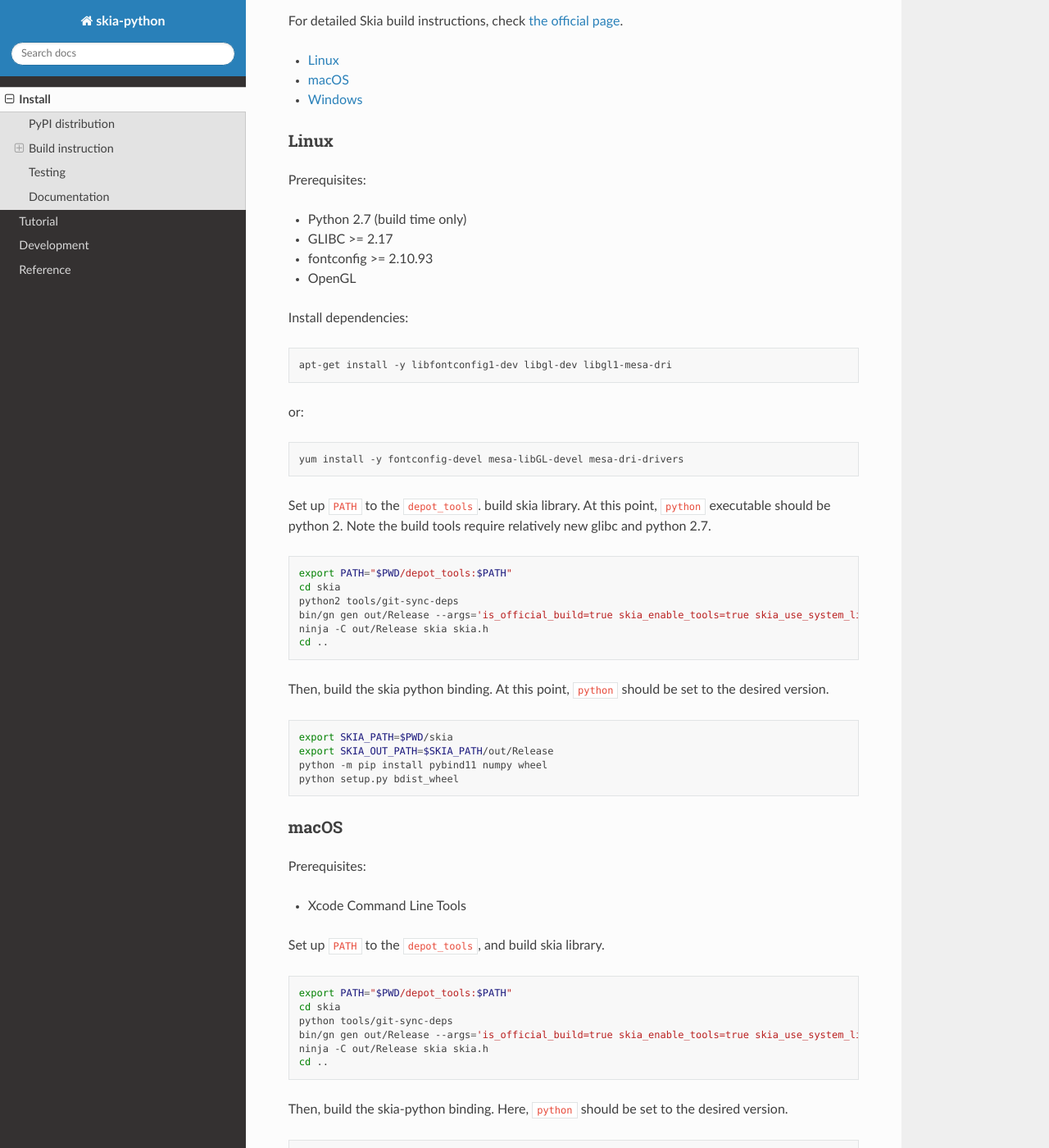
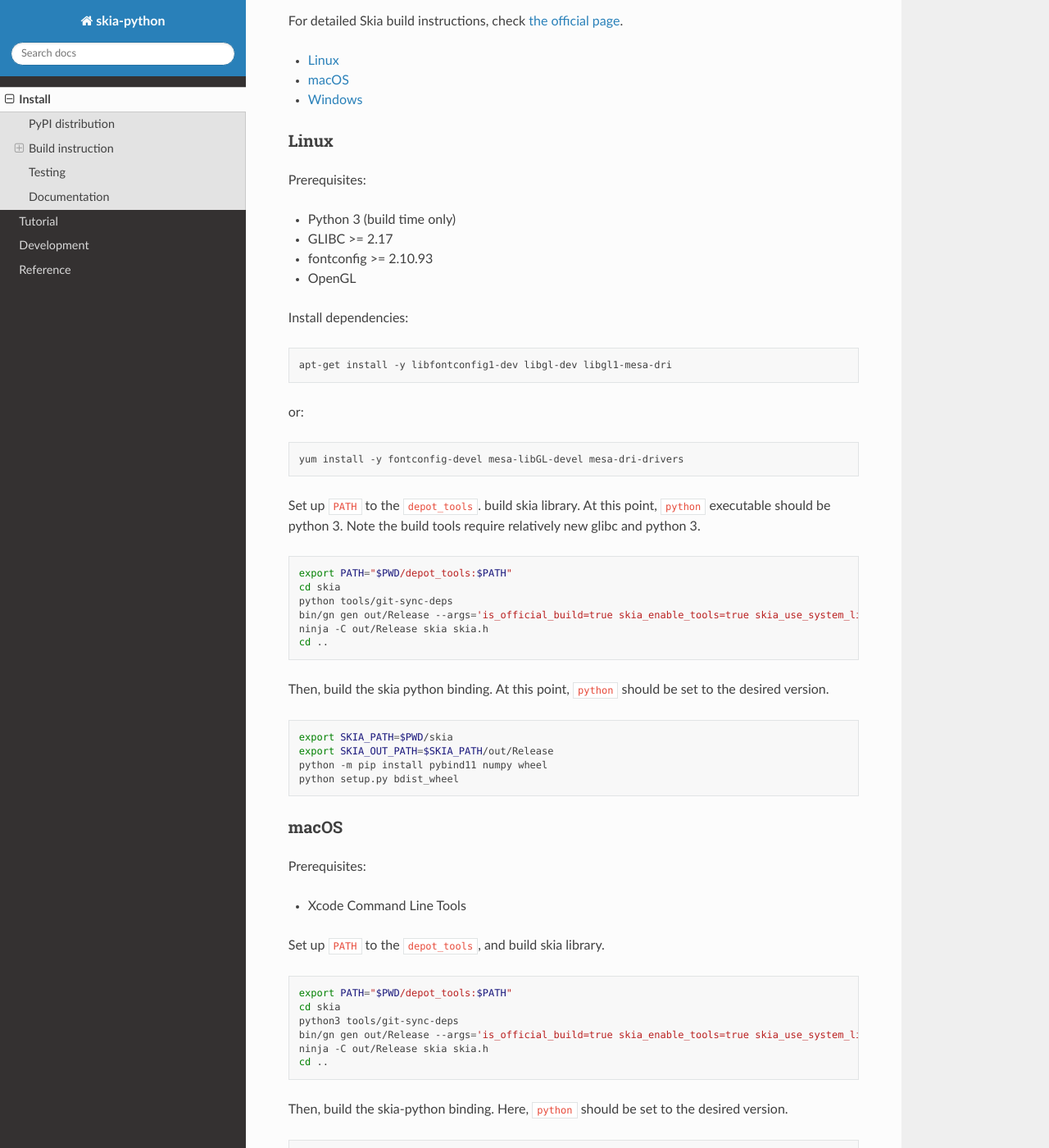
Before and after one commit to kyamagu/skia-python, a Sphinx documentation site: the page built from docs/install.rst, in a window 1280 px wide and 1400 px high, scrolled down 1242 px. Shown: the whole window at 82% size. Built offline with Sphinx 7.4.7 and the Read the Docs theme 2.0.0, drawn with Linux system fonts in a browser that asks for light colours; some of the changed text lies outside the part shown.

Commit message:
Update install.rst
Use python 3 for Windows and Linux, and requires c++17.

```diff
--- a/docs/install.rst
+++ b/docs/install.rst
@@ -69,7 +69,7 @@
 
 Prerequisites:
 
-- Python 2.7 (build time only)
+- Python 3 (build time only)
 - GLIBC >= 2.17
 - fontconfig >= 2.10.93
 - OpenGL
@@ -89,14 +89,14 @@
 
 
 Set up ``PATH`` to the ``depot_tools``. build skia library. At this point,
-``python`` executable should be python 2. Note the build tools require
-relatively new glibc and python 2.7.
+``python`` executable should be python 3. Note the build tools require
+relatively new glibc and python 3.
 
 .. code-block:: bash
 
     export PATH="$PWD/depot_tools:$PATH"
     cd skia
-    python2 tools/git-sync-deps
+    python tools/git-sync-deps
     bin/gn gen out/Release --args='is_official_build=true skia_enable_tools=true skia_use_system_libjpeg_turbo=false skia_use_system_libwebp=false skia_use_system_libpng=false skia_use_system_icu=false skia_use_system_harfbuzz=false extra_cflags_cc=["-frtti"] extra_ldflags=["-lrt"]'
     ninja -C out/Release skia skia.h
     cd ..
@@ -124,7 +124,7 @@
 
     export PATH="$PWD/depot_tools:$PATH"
     cd skia
-    python tools/git-sync-deps
+    python3 tools/git-sync-deps
     bin/gn gen out/Release --args='is_official_build=true skia_enable_tools=true skia_use_system_libjpeg_turbo=false skia_use_system_libwebp=false skia_use_system_libpng=false skia_use_system_icu=false skia_use_system_harfbuzz=false extra_cflags_cc=["-frtti"]'
     ninja -C out/Release skia skia.h
     cd ..
@@ -144,8 +144,8 @@
 
 Prerequisites:
 
-- Python 2.7 (build time only)
-- Visual C++ version that supports C++14
+- Python 3 (build time only)
+- Visual C++ version that supports C++17
 
 Windows binary can be built using the generic steps above.
 
@@ -154,7 +154,7 @@
     $env:Path += ";$pwd\depot_tools"
 
     cd skia
-    python2 tools\git-sync-deps
+    python tools\git-sync-deps
     bin\gn gen out\Release --args="is_official_build=true skia_enable_tools=true skia_use_system_libjpeg_turbo=false skia_use_system_libwebp=false skia_use_system_libpng=false skia_use_system_icu=false skia_use_system_harfbuzz=false skia_use_system_expat=false skia_use_system_zlib=false extra_cflags_cc=[\"/GR\", \"/EHsc\", \"/MD\"] target_cpu=\"x86_64\""
     ninja -C out\Release skia skia.h
     cd ..
```
